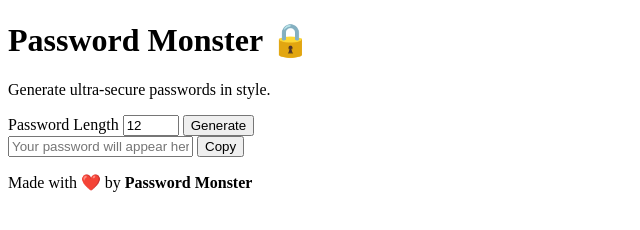
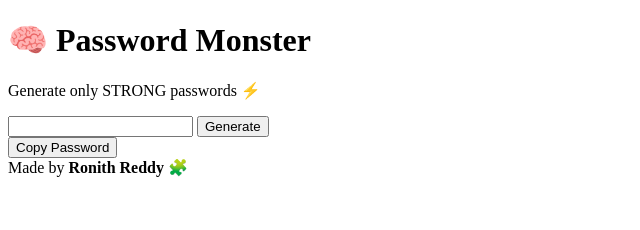
Before and after one commit to Ronith2205/Password-clicker-, a plain HTML site: page index.html in a window 1280 px wide. Shown: the whole page, without its empty margins (0-640 px from the left). Drawn offline with Linux system fonts and the light colour scheme.

Commit message:
Update title and content in index.html

```diff
--- a/index.html
+++ b/index.html
@@ -3,30 +3,28 @@
 <head>
   <meta charset="UTF-8" />
   <meta name="viewport" content="width=device-width, initial-scale=1.0" />
-  <title>Password Monster 🔒</title>
+  <title>Password Monster</title>
   <link rel="stylesheet" href="style.css" />
 </head>
 <body>
   <div class="container">
-    <h1 class="title">Password Monster 🔒</h1>
-    <p class="subtitle">Generate ultra-secure passwords in style.</p>
+    <h1>🧠 Password Monster</h1>
+    <p class="tagline">Generate only STRONG passwords ⚡</p>
 
-    <div class="generator">
-      <label for="length">Password Length</label>
-      <input type="number" id="length" value="12" min="6" max="32" />
-
-      <button id="generateBtn" onclick="generatePassword()">Generate</button>
-
-      <div class="outputBox">
-        <input type="text" id="result" readonly placeholder="Your password will appear here" />
-        <button class="copyBtn" onclick="copyPassword()">Copy</button>
-      </div>
+    <div class="password-box">
+      <input type="text" id="password" readonly />
+      <button onclick="generatePassword()">Generate</button>
     </div>
 
-    <footer>
-      <p>Made with ❤️ by <strong>Password Monster</strong></p>
-    </footer>
+    <div class="strength">
+      <span id="strength-text"></span>
+    </div>
+
+    <button class="copy-btn" onclick="copyPassword()">Copy Password</button>
+
+    <footer>Made by <strong>Ronith Reddy</strong> 🧩</footer>
   </div>
+
   <script src="script.js"></script>
 </body>
 </html>
```
